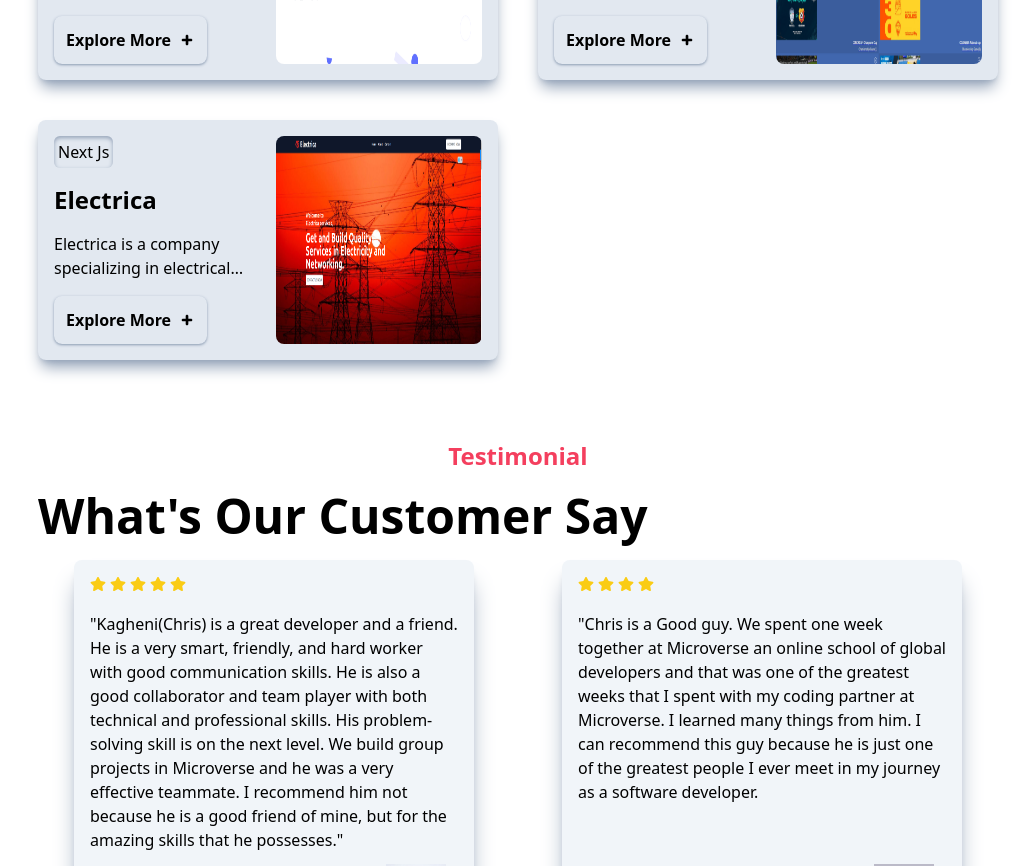
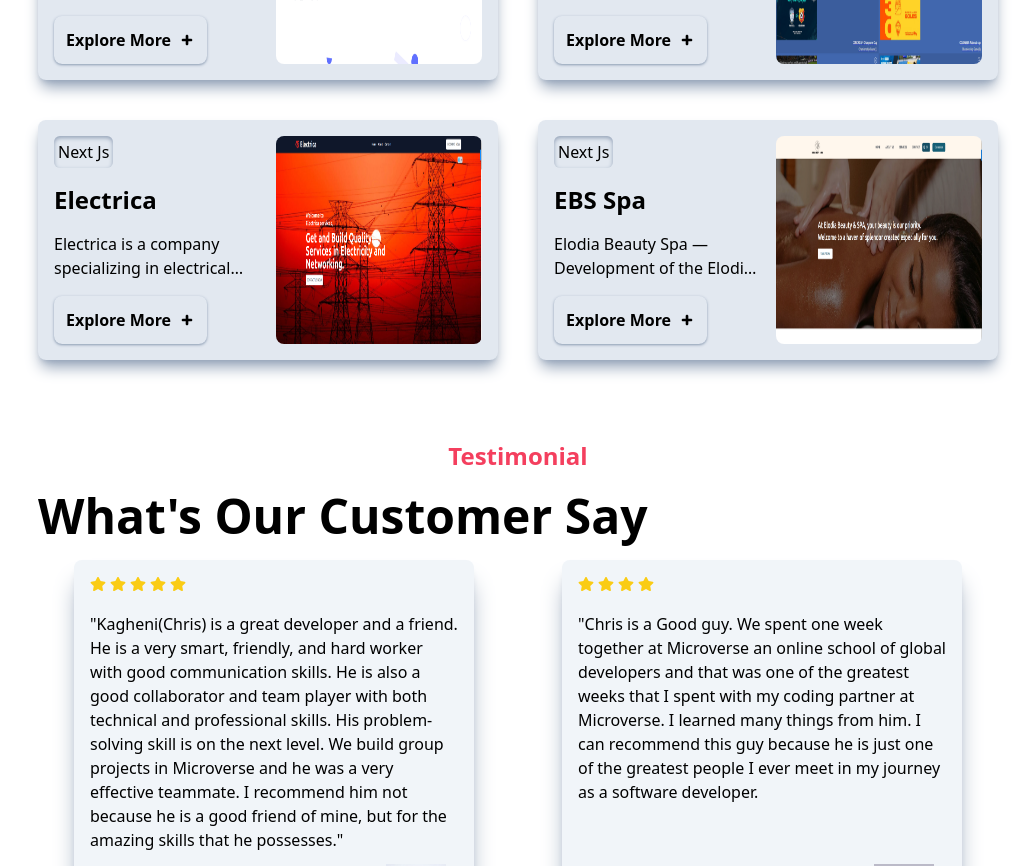
Before and after one commit to Kaghenimbale/next_portfolio, a Next.js app: page / in a window 1280 px wide. Shown: the part 3960-4826 px from the top of the page, without its empty margins (122-1157 px from the left). Built offline with nearby package versions, Linux system fonts and the light colour scheme.

Commit message:
Adding ebs spa to my project

```diff
--- a/app/components/Project.tsx
+++ b/app/components/Project.tsx
@@ -10,6 +10,7 @@ import festival from "../../public/Screenshot from 2024-04-11 13-25-25.png";
 import livescore from "../../public/Screenshot from 2024-04-11 13-26-28.png";
 import jsportfolio from "../../public/Screenshot from 2024-04-11 13-38-38.png";
 import electrica from "../../public/electrica.png";
+import ebsspa from "../../public/absspa.png";
 import Modal from "./Modal";
 
 const Project = ({ modeTheme }: any) => {
@@ -93,6 +94,17 @@ const Project = ({ modeTheme }: any) => {
       type: "Next Js",
       source: "https://github.com/Kaghenimbale/Electrica",
       liveDemo: "https://electrica-two.vercel.app/en",
+    },
+    {
+      id: 8,
+      title: "EBS Spa",
+      technologies: ["Next", "Firebase"],
+      image: ebsspa,
+      description:
+        "Elodia Beauty Spa —Development of the Elodia Beauty & Spa website, including UI/UX design, service presentation (skincare, massages, and aesthetic treatments), and integration of an online booking system, with an optimized user experience.",
+      type: "Next Js",
+      source: "https://github.com/Kaghenimbale/elodie_lum_spa.git",
+      liveDemo: "https://elodiabspa.com/",
     },
   ];
 
```
Also changed, not shown: public/absspa.png (added).
